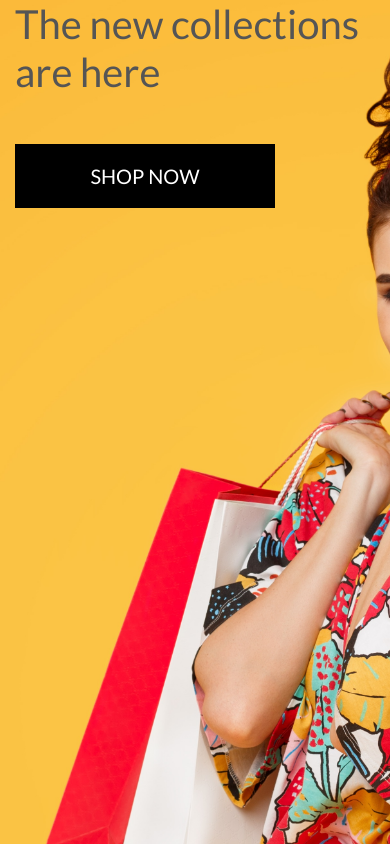
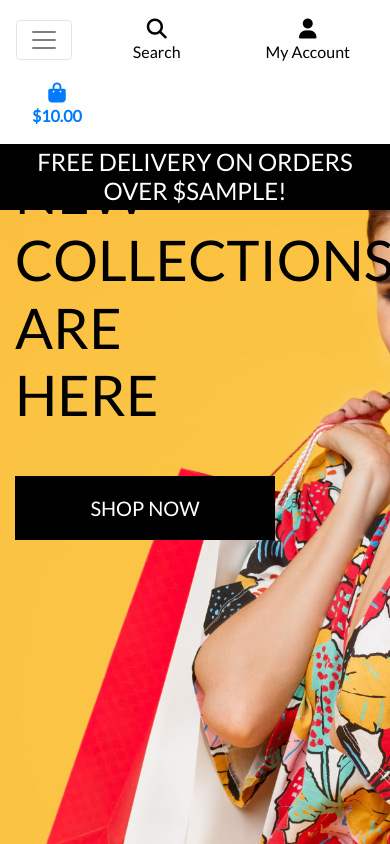
Before and after one commit to TMartin88/boutique_ado, a Django app: template home/templates/home/index.html in a window 390 px wide. Run offline with Django 3.2, Linux system fonts and the light colour scheme; the template is opened without the code that fills it: most values are stand-ins (such as "Sample title", 1, 10 or a date in 2020); parts of the project's set-up code (start-up, migrations or seed data) failed here and were passed over; some libraries are stand-ins or nearby versions.

Commit message:
add mobile header and main navbar

```diff
--- a/home/templates/home/index.html
+++ b/home/templates/home/index.html
@@ -11,9 +11,9 @@
 
 {% block content %}
     <div class="container h-100">
-        <div class=""row h-100>
-            <div class=""col-7 col-md6 my-auto>
-                <h1 class=""display-4 logo-font text-black>
+        <div class="row h-100">
+            <div class="col-7 col-md-6 my-auto">
+                <h1 class="display-4 logo-font text-black">
                     The new collections are here
                 </h1>
                 <div class="my-5">
@@ -23,5 +23,5 @@
                 </div>
             </div>
         </div>
-    <div>
+    </div>
 {% endblock %}
--- a/static/css/base.css
+++ b/static/css/base.css
@@ -56,6 +56,10 @@
     border: 1px solid black !important;
 }
 
+.bg-black {
+    background: #000 !important;
+}
+
 /* -------------------------------- Media Queries */
 
 /* Slightly larger container on xl screens */
--- a/templates/base.html
+++ b/templates/base.html
@@ -5,7 +5,7 @@
   <head>
 
     {% block meta %}
-    <meta http-equiv="X-UA-Compatible" contents="ie=edge">
+        <meta http-equiv="X-UA-Compatible" content="ie=edge">
         <meta charset="utf-8">
         <meta name="viewport" content="width=device-width, initial-scale=1, shrink-to-fit=no">
     {% endblock %}
@@ -14,7 +14,7 @@
     {% endblock %}
 
     {% block corecss %}
-    <link rel="stylesheet" href="https://cdn.jsdelivr.net/npm/bootstrap@4.6.2/dist/css/bootstrap.min.css" integrity="sha384-xOolHFLEh07PJGoPkLv1IbcEPTNtaed2xpHsD9ESMhqIYd0nLMwNLD69Npy4HI+N" crossorigin="anonymous">
+        <link rel="stylesheet" href="https://stackpath.bootstrapcdn.com/bootstrap/4.4.1/css/bootstrap.min.css" integrity="sha384-Vkoo8x4CGsO3+Hhxv8T/Q5PaXtkKtu6ug5TOeNV6gBiFeWPGFN9MuhOf23Q9Ifjh" crossorigin="anonymous">
         <link rel="stylesheet" href="https://fonts.googleapis.com/css?family=Lato&display=swap">
         <link rel="stylesheet" href="{% static 'css/base.css' %}">
     {% endblock %}
@@ -24,9 +24,9 @@
 
     {% block corejs %}
         <script src="https://kit.fontawesome.com/e9c73d7092.js" crossorigin="anonymous"></script>
-    <script src="https://cdn.jsdelivr.net/npm/jquery@3.5.1/dist/jquery.min.js" integrity="sha256-9/aliU8dGd2tb6OSsuzixeV4y/faTqgFtohetphbbj0=" crossorigin="anonymous"></script>
-    <script src="https://cdn.jsdelivr.net/npm/popper.js@1.16.1/dist/umd/popper.min.js" integrity="sha384-9/reFTGAW83EW2RDu2S0VKaIzap3H66lZH81PoYlFhbGU+6BZp6G7niu735Sk7lN" crossorigin="anonymous"></script>
-    <script src="https://cdn.jsdelivr.net/npm/bootstrap@4.6.2/dist/js/bootstrap.min.js" integrity="sha384-+sLIOodYLS7CIrQpBjl+C7nPvqq+FbNUBDunl/OZv93DB7Ln/533i8e/mZXLi/P+" crossorigin="anonymous"></script>
+        <script src="https://code.jquery.com/jquery-3.4.1.slim.min.js" integrity="sha384-J6qa4849blE2+poT4WnyKhv5vZF5SrPo0iEjwBvKU7imGFAV0wwj1yYfoRSJoZ+n" crossorigin="anonymous"></script>
+        <script src="https://cdn.jsdelivr.net/npm/popper.js@1.16.0/dist/umd/popper.min.js" integrity="sha384-Q6E9RHvbIyZFJoft+2mJbHaEWldlvI9IOYy5n3zV9zzTtmI3UksdQRVvoxMfooAo" crossorigin="anonymous"></script>
+        <script src="https://stackpath.bootstrapcdn.com/bootstrap/4.4.1/js/bootstrap.min.js" integrity="sha384-wfSDF2E50Y2D1uUdj0O3uMBJnjuUD4Ih7YwaYd1iqfktj0Uod8GCExl3Og8ifwB6" crossorigin="anonymous"></script>
     {% endblock %}
 
     {% block extra_js %}
@@ -95,13 +95,27 @@
                 </ul>
             </div>
         </div>
+        <div class="row bg-white">
+            <nav class="navbar navbar-expand-lg navbar-light w-100">
+                <button class="navbar-toggler" type="button" data-toggle="collapse" data-target="#main-nav" aria-controls="main-nav" aria-expanded="false" aria-label="Toggle navigation">
+                    <span class="navbar-toggler-icon"></span>
+                </button>
+                {% include 'includes/mobile-top-header.html' %}
+                {% include 'includes/main-nav.html' %}
+            </nav>
+        </div>
+        <div id="delivery-banner" class="row text-center">
+            <div class="col bg-black text-white">
+                <h4 class="logo-font my-1">Free delivery on orders over ${{ free_shipping_threshold }}!</h4>
+            </div>
+        </div>
     </header>
 
     {% if messages %}
         <div class="message-container"></div>
     {% endif %}
 
-    {% block page-header %}
+    {% block page_header %}
     {% endblock %}
 
     {% block content %}
@@ -110,5 +124,6 @@
     {% block postloadjs %}
     {% endblock %}
 
+
   </body>
 </html>
--- /dev/null
+++ b/templates/includes/main-nav.html
@@ -0,0 +1,50 @@
+<div class="collapse navbar-collapse" id="main-nav">
+    <ul class="navbar-nav w-auto mx-auto">
+        <li class="nav-item dropdown">
+            <a class="logo-font font-weight-bold nav-link text-black mr-5" href="#" id="all-products-link" data-toggle="dropdown" aria-haspopup="true" aria-expanded="false">
+                All Products
+            </a>
+            <div class="dropdown-menu border-0" aria-labelledby="all-products-link">
+                <a href="" class="dropdown-item">By Price</a>
+                <a href="" class="dropdown-item ">By Rating</a>
+                <a href="" class="dropdown-item ">By Category</a>
+                <a href="" class="dropdown-item">All Products</a>
+            </div>
+        </li>
+
+        <li class="nav-item dropdown">
+            <a class="logo-font font-weight-bold nav-link text-black mr-5" href="#" id="clothing-link" data-toggle="dropdown" aria-haspopup="true" aria-expanded="false">
+                Clothing
+            </a>
+            <div class="dropdown-menu border-0" aria-labelledby="clothing-link">
+                <a href="" class="dropdown-item">Activewear &amp; Essentials</a>
+                <a href="" class="dropdown-item">Jeans</a>
+                <a href="" class="dropdown-item">Shirts</a>
+                <a href="" class="dropdown-item">All Clothing</a>
+            </div>
+        </li>
+
+        <li class="nav-item dropdown">
+            <a class="logo-font font-weight-bold nav-link text-black mr-5" href="#" id="homeware-link" data-toggle="dropdown" aria-haspopup="true" aria-expanded="false">
+                Homeware
+            </a>
+            <div class="dropdown-menu border-0" aria-labelledby="homeware-link">
+                <a href="" class="dropdown-item">Bed &amp; Bath</a>
+                <a href="" class="dropdown-item">Kitchen &amp; Dining</a>
+                <a href="" class="dropdown-item">All Homeware</a>
+            </div>
+        </li>
+
+        <li class="nav-item dropdown">
+            <a class="logo-font font-weight-bold nav-link text-black" href="#" id="specials-link" data-toggle="dropdown" aria-haspopup="true" aria-expanded="false">
+                Special Offers
+            </a>
+            <div class="dropdown-menu border-0" aria-labelledby="specials-link">
+                <a href="" class="dropdown-item">New Arrivals</a>
+                <a href="" class="dropdown-item">Deals</a>
+                <a href="" class="dropdown-item">Clearance</a>
+                <a href="" class="dropdown-item">All Specials</a>
+            </div>
+        </li>
+    </ul>
+</div>
--- /dev/null
+++ b/templates/includes/mobile-top-header.html
@@ -0,0 +1,56 @@
+<li class="list-inline-item">
+    <a class="text-black nav-link d-block d-lg-none" href="#" id="mobile-search" data-toggle="dropdown" aria-haspopup="true" aria-expanded="false">
+        <div class="text-center">
+            <div><i class="fas fa-search fa-lg"></i></div>
+            <p class="my-0">Search</p>
+        </div>
+    </a>
+    <div class="dropdown-menu border-0 w-100 p-3 rounded-0 my-0" aria-labelledby="mobile-search">
+        <form class="form" method="GET" action="">
+            <div class="input-group w-100">
+                <input class="form-control border border-black rounded-0" type="text" name="q" placeholder="Search our site">
+                <div class="input-group-append">
+                    <button class="form-control form-control btn btn-black border border-black rounded-0" type="submit">
+                        <span class="icon">
+                            <i class="fas fa-search"></i>
+                        </span>
+                    </button>
+                </div>
+            </div>
+        </form>
+    </div>
+</li>
+<li class="list-inline-item dropdown">
+    <a class="text-black nav-link d-block d-lg-none" href="#" id="user-options" data-toggle="dropdown" aria-haspopup="true" aria-expanded="false">
+        <div class="text-center">
+            <div><i class="fas fa-user fa-lg"></i></div>
+            <p class="my-0">My Account</p>
+        </div>
+    </a>
+    <div class="dropdown-menu border-0" aria-labelledby="user-options">
+        {% if request.user.is_authenticated %}
+            {% if request.user.is_superuser %}
+                <a href="{% url 'account_logout' %}" class="dropdown-item">Product Management</a>
+            {% endif %}
+            <a href="" class="dropdown-item">My Profile</a>
+            <a href="{% url 'account_logout' %}" class="dropdown-item">Logout</a>
+        {% else %}
+            <a href="{% url 'account_signup' %}" class="dropdown-item">Register</a>
+            <a href="{% url 'account_login' %}" class="dropdown-item">Login</a>
+        {% endif %}
+    </div>
+</li>
+<li class="list-inline-item">
+    <a class="{% if grand_total %}text-primary font-weight-bold{% else %}text-black{% endif %} nav-link d-block d-lg-none" href="">
+        <div class="text-center">
+            <div><i class="fas fa-shopping-bag fa-lg"></i></div>
+            <p class="my-0">
+                {% if grand_total %}
+                    ${{ grand_total|floatformat:2 }}
+                {% else %}
+                    $0.00
+                {% endif %}
+            </p>
+        </div>
+    </a>
+</li>
```
Lines whose indentation alone changed are shown as unchanged.
